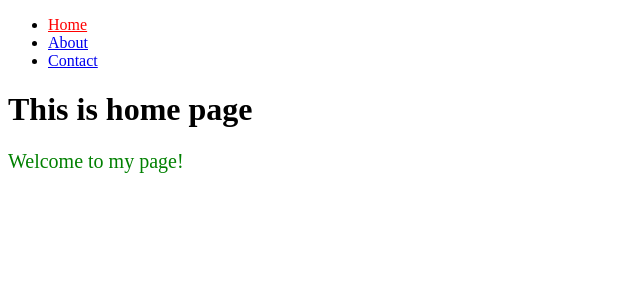
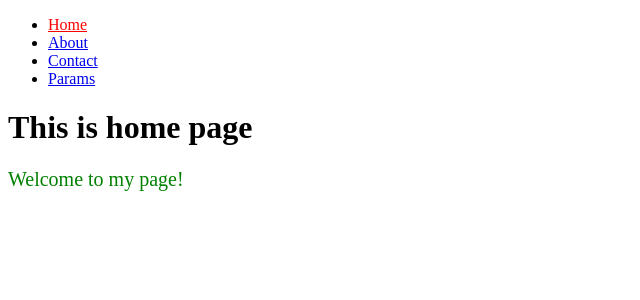
Before and after one commit to sandrissagals/Flask-page, a Flask app: page /home in a window 1280 px wide. Shown: the top 300 px of the page, without its empty margins (0-640 px from the left). Run offline with Flask 2, Linux system fonts and the light colour scheme.

Commit message:
added args to params

```diff
--- a/main.py
+++ b/main.py
@@ -1,4 +1,4 @@
-from flask import Flask, render_template
+from flask import Flask, render_template, request
 
 app = Flask(__name__)
 
@@ -19,5 +19,10 @@ def contact():
   # Pieslegtsanas DB
   return render_template('contact.html', phone = 778787)
 
+@app.route('/params')
+def params():
+  args = request.args
+  return render_template('params.html', args = request.args.to_dict())
+
 if __name__ == '__main__':
   app.run(host = '0.0.0.0', port = 5211, threaded = True, debug = True)
--- a/templates/layout.html
+++ b/templates/layout.html
@@ -28,6 +28,11 @@
                 {% endif %}
 
             ><a href="/contact">Contact</a></li>
+            <li {% if active_page == 'params' %}
+                    class = "active"
+                {% endif %}
+
+            ><a href="/params">Params</a></li>
           </ul>
         </nav>
       </div>
```
Also changed, not shown: templates/params.html (added, +12 -0 lines).
